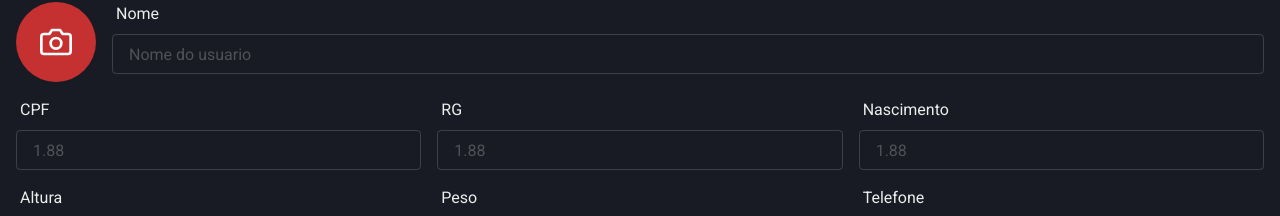
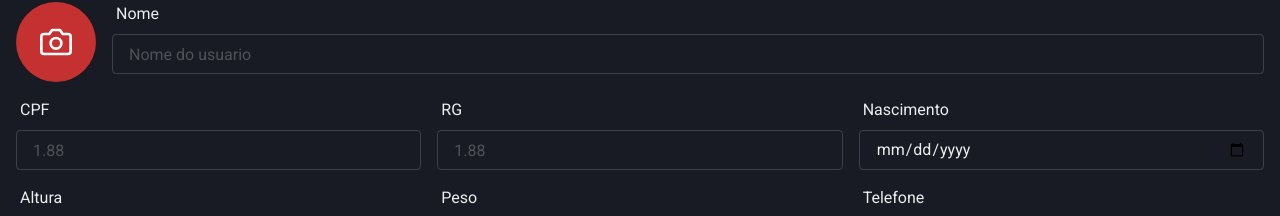
Before and after one commit to carlosmolmelstet/Glads-Go, a Next.js app: page /singUp in a window 1280 px wide. Shown: the part 236-452 px from the top of the page. Built offline with nearby package versions, Linux system fonts and the light colour scheme; no server answers.

Commit message:
change input

```diff
--- a/src/components/Form/FormAddUser.tsx
+++ b/src/components/Form/FormAddUser.tsx
@@ -283,7 +283,7 @@ export function FormAddUser({ closeModal }: FormAddUserProps): JSX.Element {
             <Input
               placeholder="1.88"
               label="Nascimento"
-              type="text"
+              type="date"
               {...register('birthDate', formValidations.birthDate)}
               error={errors.birthDate}
             />
--- a/src/components/Form/Input.tsx
+++ b/src/components/Form/Input.tsx
@@ -16,7 +16,7 @@ interface InputProps extends ChakraInputProps {
   name: string;
   error?: FieldError;
   label?: string;
-  type: "text" | "phone" | "password";
+  type: "text" | "phone" | "password" | "date";
 }
 
 const BaseInput: ForwardRefRenderFunction<HTMLInputElement, InputProps> = (
@@ -110,6 +110,35 @@ const BaseInput: ForwardRefRenderFunction<HTMLInputElement, InputProps> = (
       </FormControl>
     );
   }
+  else if (type == "date") {
+    return (
+      <FormControl
+        display="flex"
+        flexDirection="column"
+        alignItems="start"
+        isInvalid={!!error}
+      >
+        <FormLabel ms="4px" fontWeight="normal">
+          {label}
+        </FormLabel>
+        <ChakraInput
+          aria-label={name}
+          name={name}
+          ref={ref}
+          type="date"
+          borderRadius="4px"
+          {...rest}
+        />
+        {!!error && (
+          <Tooltip label={error.message} bg="red.500">
+            <FormErrorMessage ml="auto" mr={2} mt={-7} zIndex="tooltip">
+              <Icon as={FiAlertCircle} color="red.500" w={4} h={4} />
+            </FormErrorMessage>
+          </Tooltip>
+        )}
+      </FormControl>
+    );
+  }
 };
 
 export const Input = forwardRef(BaseInput);
--- a/src/services/axios.ts
+++ b/src/services/axios.ts
@@ -6,7 +6,7 @@ export function getAPIClient(ctx?: any) {
   let development = process.env.NODE_ENV !== 'production';
 
   const api = axios.create({
-    baseURL: "https://api-glads-go.herokuapp.com/api"
+    baseURL: "https://localhost:44395/api"
   })
 
   if (token) {
```
